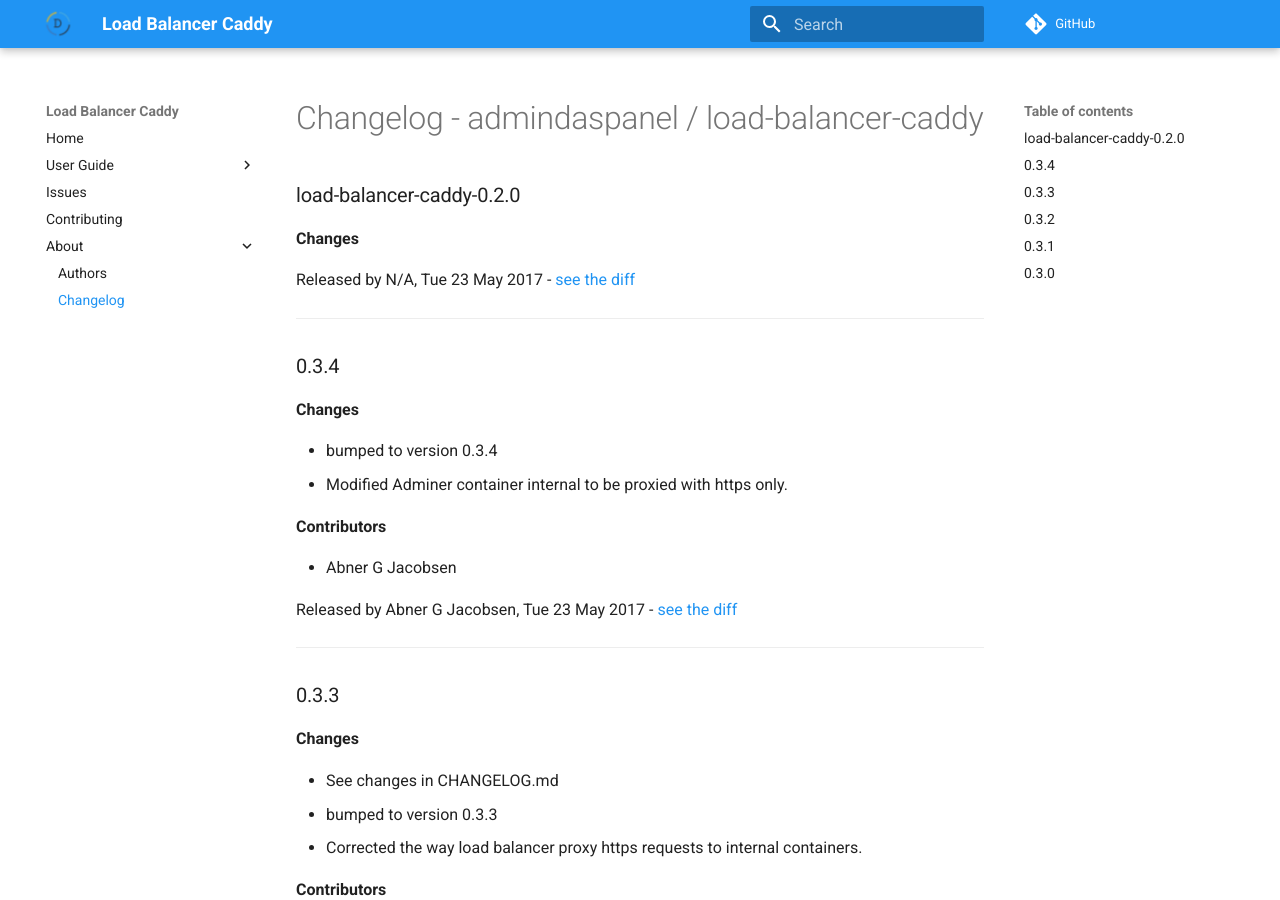
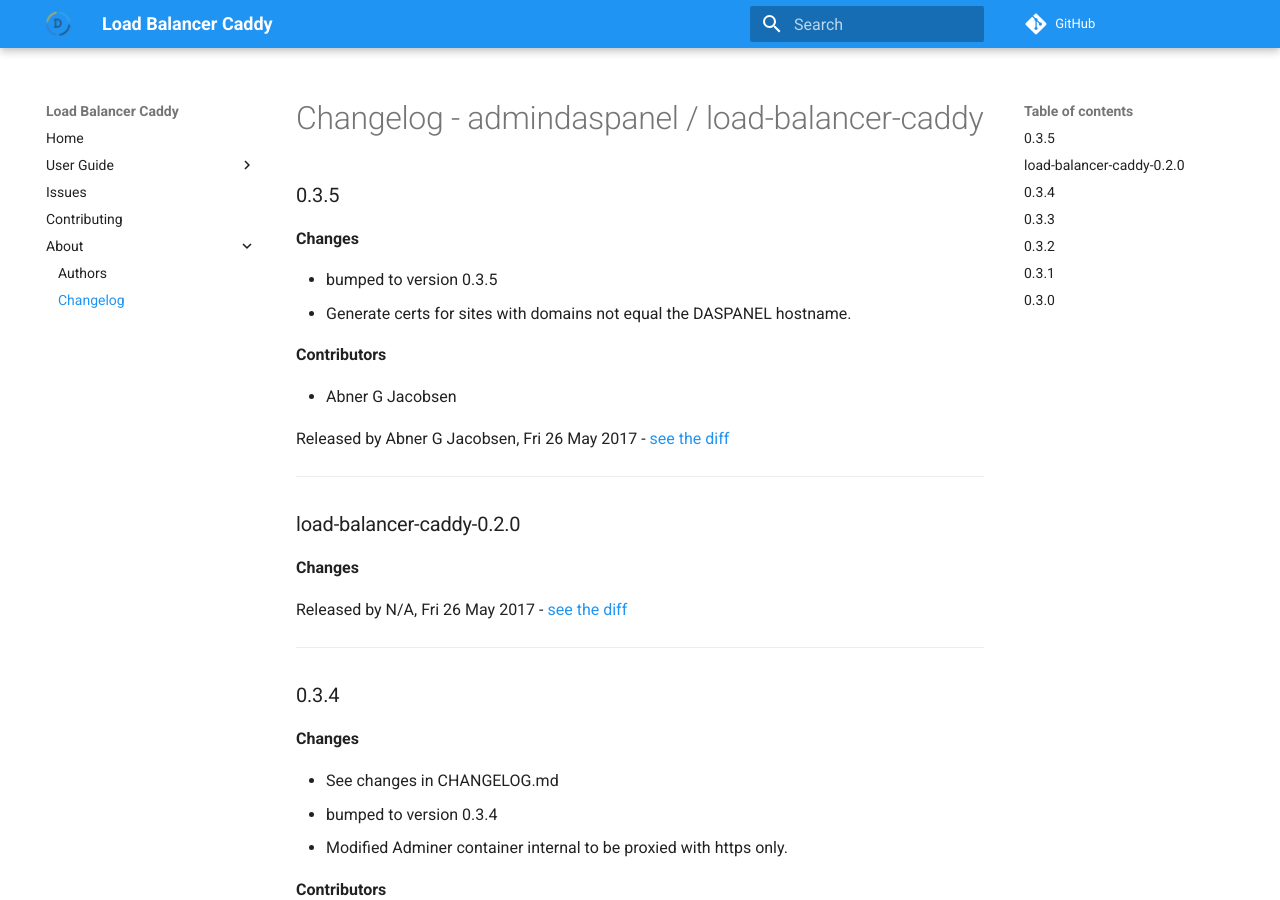
Before and after one commit to daspanel/load-balancer-caddy, an MkDocs documentation site: the page built from docs/changelog.md, in a window 1280 px wide and 900 px high. Built offline with MkDocs 1.6.1 and Material for MkDocs 9.7.7, drawn with Linux system fonts in a browser that asks for light colours; comment, search, counter and statistics services are not loaded; old or Windows-style settings are respelled for this version of MkDocs.

Commit message:
See changes in CHANGELOG.md

```diff
--- a/docs/changelog.md
+++ b/docs/changelog.md
@@ -1,16 +1,31 @@
 # Changelog - admindaspanel / load-balancer-caddy
+
+### 0.3.5
+__Changes__
+
+- bumped to version 0.3.5
+- Generate certs for sites with domains not equal the DASPANEL hostname.
+
+__Contributors__
+
+- Abner G Jacobsen
+
+Released by Abner G Jacobsen, Fri 26 May 2017 -
+[see the diff](https://github.com/admindaspanel/load-balancer-caddy/compare/0.3.4...0.3.5#diff)
+______________
 
 ### load-balancer-caddy-0.2.0
 __Changes__
 
 
-Released by N/A, Tue 23 May 2017 -
+Released by N/A, Fri 26 May 2017 -
 [see the diff](https://github.com/admindaspanel/load-balancer-caddy/compare/...#diff)
 ______________
 
 ### 0.3.4
 __Changes__
 
+- See changes in CHANGELOG.md
 - bumped to version 0.3.4
 - Modified Adminer container internal to be proxied with https only.
 
```
Also changed, not shown: CHANGELOG.md (+16 -1 lines).
